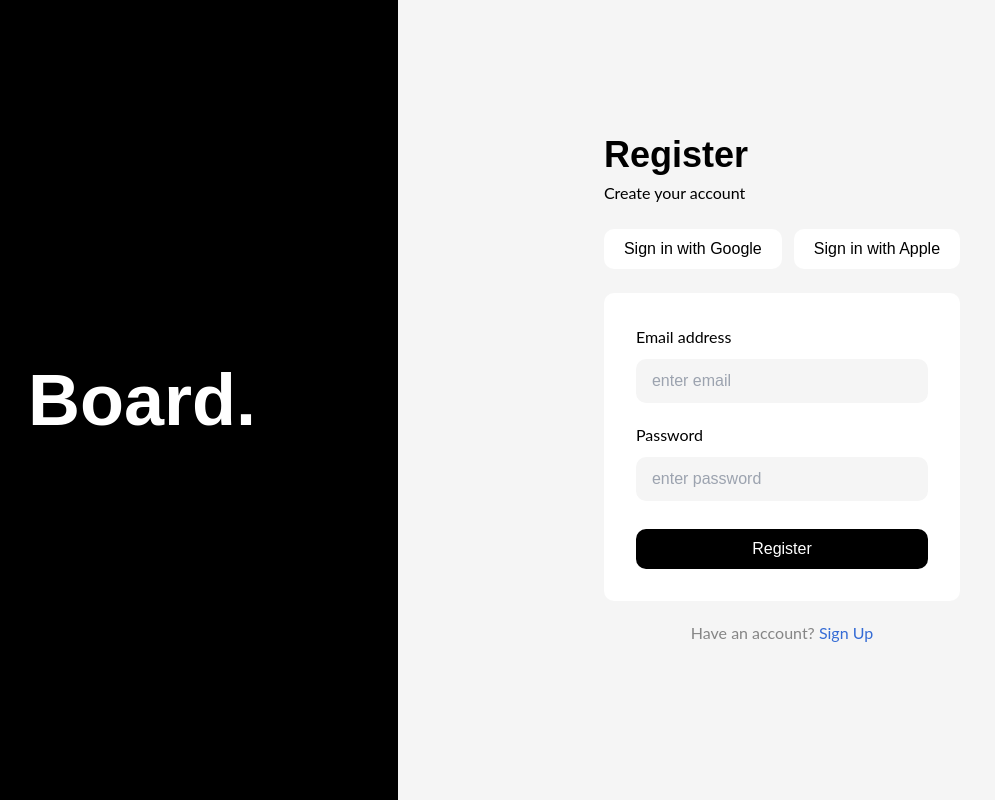
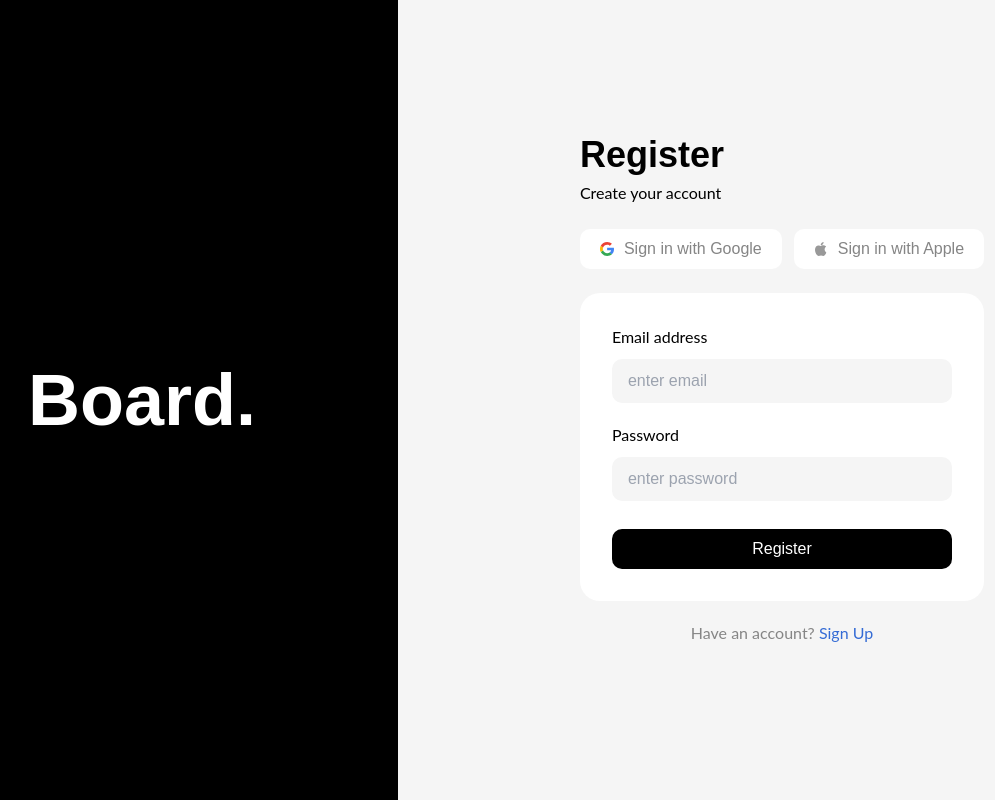
Before and after one commit to Ananyamadhu08/listed-dashboard, a React (Create React App) app: page /login in a window 1280 px wide. Both pictures are taken after a click on the button "Register here". Shown: the whole page, without its empty margins (114-1109 px from the left). Built offline with nearby package versions, Linux system fonts and the light colour scheme; no server answers.

Commit message:
refactor: refactored unused code

```diff
--- a/src/assets/index.js
+++ b/src/assets/index.js
@@ -12,6 +12,8 @@ import TotalLikesIcon from './total_likes_icon.svg';
 import TotalUsersIcon from './total_users_icon.svg';
 import RightArrowIcon from './right_arrow_icon.svg';
 import DownArrowIcon from './down_arrow_icon.svg';
+import AppleIcon from './appleIcon.svg';
+import GoogleIcon from './googleIcon.svg';
 
 export {
   DashboardIcon,
@@ -28,4 +30,6 @@ export {
   TotalUsersIcon,
   RightArrowIcon,
   DownArrowIcon,
+  AppleIcon,
+  GoogleIcon,
 };
--- a/src/components/Header.jsx
+++ b/src/components/Header.jsx
@@ -2,9 +2,12 @@ import { useNavigate } from 'react-router-dom';
 import { signOut } from 'firebase/auth';
 import { BellIcon, SearchIcon, UserImage } from '../assets';
 import { auth } from '../firebaseConfig';
+import { authActions } from '../context/constants/AuthConstants';
+import { useAuth } from '../context/providers/AuthProvider';
 
 function Header() {
   const navigate = useNavigate();
+  const { authDispatch } = useAuth();
 
   return (
     <div className="flex justify-between align-center xl:mt-10 mx-1">
@@ -29,8 +32,12 @@ function Header() {
         <img
           onClick={() => {
             signOut(auth);
+            localStorage.removeItem('listed-TOKEN');
+
+            authDispatch({
+              type: authActions.LOGOUT_SUCCESS,
+            });
             navigate('/');
-            localStorage.removeItem('listed-TOKEN');
           }}
           src={UserImage}
           alt="user image"
--- a/src/components/LoginForm.jsx
+++ b/src/components/LoginForm.jsx
@@ -2,12 +2,17 @@ import { useEffect, useState } from 'react';
 import { useNavigate } from 'react-router-dom';
 import { signInWithEmailAndPassword, signInWithPopup } from 'firebase/auth';
 import { auth, provider } from '../firebaseConfig';
+import { AppleIcon, GoogleIcon } from '../assets';
+import { useAuth } from '../context/providers/AuthProvider';
+import { authActions } from '../context/constants/AuthConstants';
 
 function LoginForm({ setFormType }) {
   const [userDetails, setUserDetails] = useState({
     email: '',
     password: '',
   });
+
+  const { authDispatch } = useAuth();
 
   const navigate = useNavigate();
 
@@ -20,6 +25,13 @@ function LoginForm({ setFormType }) {
   const handleGoogleSignIn = () => {
     signInWithPopup(auth, provider).then((data) => {
       localStorage.setItem('listed-TOKEN', data.user.email);
+
+      authDispatch({
+        type: authActions.LOGIN_SUCCESS,
+        payload: { user: {}, loggedInUser: data.user.email },
+      });
+
+      navigate('/');
     });
   };
 
@@ -29,6 +41,11 @@ function LoginForm({ setFormType }) {
         // Signed in
 
         localStorage.setItem('listed-TOKEN', data.user.email);
+
+        authDispatch({
+          type: authActions.LOGIN_SUCCESS,
+          payload: { user: {}, loggedInUser: data.user.email },
+        });
 
         navigate('/');
       })
@@ -49,16 +66,21 @@ function LoginForm({ setFormType }) {
         <button
           onClick={handleGoogleSignIn}
           type="button"
-          className="bg-white py-2 px-5 rounded-[0.625rem]"
+          className="bg-white py-2 px-5 rounded-[0.625rem] flex items-center text-[#858585]"
         >
+          <img src={GoogleIcon} alt="" className="mr-2.5 w-3.5 h-3.5 " />
           Sign in with Google
         </button>
-        <button type="button" className="bg-white py-2 px-5 rounded-[0.625rem]">
+        <button
+          type="button"
+          className="bg-white py-2 px-5 rounded-[0.625rem] flex items-center text-[#858585]"
+        >
+          <img src={AppleIcon} alt="" className="mr-2.5 w-3.5 h-3.5 " />
           Sign in with Apple
         </button>
       </div>
 
-      <div className="bg-white rounded-[0.625rem] p-8">
+      <div className="bg-white rounded-[1.25rem] p-8">
         <div className="flex flex-col mb-5">
           <label className="font-lato text-base mb-2.5">Email address</label>
           <input
--- a/src/components/RegisterForm.jsx
+++ b/src/components/RegisterForm.jsx
@@ -1,13 +1,18 @@
-import { useState } from 'react';
+import { useId, useState } from 'react';
 import { useNavigate } from 'react-router-dom';
 import { createUserWithEmailAndPassword, signInWithPopup } from 'firebase/auth';
 import { auth, provider } from '../firebaseConfig';
+import { AppleIcon, GoogleIcon } from '../assets';
+import { authActions } from '../context/constants/AuthConstants';
+import { useAuth } from '../context/providers/AuthProvider';
 
 function RegisterForm({ setFormType }) {
   const [userDetails, setUserDetails] = useState({
     email: '',
     password: '',
   });
+
+  const { authDispatch } = useAuth();
 
   const navigate = useNavigate();
 
@@ -24,9 +29,12 @@ function RegisterForm({ setFormType }) {
       userDetails.password
     )
       .then((data) => {
-        // Signed in
+        localStorage.setItem('listed-TOKEN', data.user.email);
 
-        localStorage.setItem('listed-TOKEN', data.user.email);
+        authDispatch({
+          type: authActions.SIGNUP_SUCCESS,
+          payload: { user: {}, loggedInUser: data.user.email },
+        });
 
         navigate('/');
       })
@@ -41,6 +49,13 @@ function RegisterForm({ setFormType }) {
   const handleGoogleSignIn = () => {
     signInWithPopup(auth, provider).then((data) => {
       localStorage.setItem('listed-TOKEN', data.user.email);
+
+      authDispatch({
+        type: authActions.SIGNUP_SUCCESS,
+        payload: { user: {}, loggedInUser: data.user.email },
+      });
+
+      navigate('/');
     });
   };
 
@@ -53,16 +68,29 @@ function RegisterForm({ setFormType }) {
         <button
           onClick={handleGoogleSignIn}
           type="button"
-          className="bg-white py-2 px-5 rounded-[0.625rem]"
+          className="bg-white py-2 px-5 rounded-[0.625rem] flex items-center text-[#858585]"
         >
+          <img
+            src={GoogleIcon}
+            alt="GoogleIcon"
+            className="mr-2.5 w-3.5 h-3.5 "
+          />
           Sign in with Google
         </button>
-        <button type="button" className="bg-white py-2 px-5 rounded-[0.625rem]">
+        <button
+          type="button"
+          className="bg-white py-2 px-5 rounded-[0.625rem] flex items-center text-[#858585]"
+        >
+          <img
+            src={AppleIcon}
+            alt="AppleIcon"
+            className="mr-2.5 w-3.5 h-3.5 "
+          />
           Sign in with Apple
         </button>
       </div>
 
-      <div className="bg-white rounded-[0.625rem] p-8">
+      <div className="bg-white rounded-[1.25rem] p-8">
         <div className="flex flex-col mb-5">
           <label className="font-lato text-base mb-2.5">Email address</label>
           <input
--- a/src/context/reducers/AuthReducer.js
+++ b/src/context/reducers/AuthReducer.js
@@ -9,8 +9,6 @@ export const authReducer = (state, action) => {
       return { ...state, error: action.payload, loading: false };
 
     case authActions.LOGIN_SUCCESS:
-      console.log(action.payload.loggedInUser);
-
       return {
         ...state,
         user: action.payload,
@@ -21,13 +19,14 @@ export const authReducer = (state, action) => {
     case authActions.SIGNUP_SUCCESS:
       return {
         ...state,
-        user: action.payload.createdUser,
+        user: action.payload,
         loading: false,
-        encodedToken: action.payload.encodedToken,
+        loggedInUser: action.payload.loggedInUser,
       };
 
     case authActions.LOGOUT_SUCCESS:
-      window.localStorage.removeItem('mediaHive_JWT_Token');
+      window.localStorage.removeItem('listed-TOKEN');
+
       return {
         ...state,
         user: {},
```
Also changed, not shown: src/assets/appleIcon.svg (added), src/assets/googleIcon.svg (added), src/routes/index.js (deleted).
